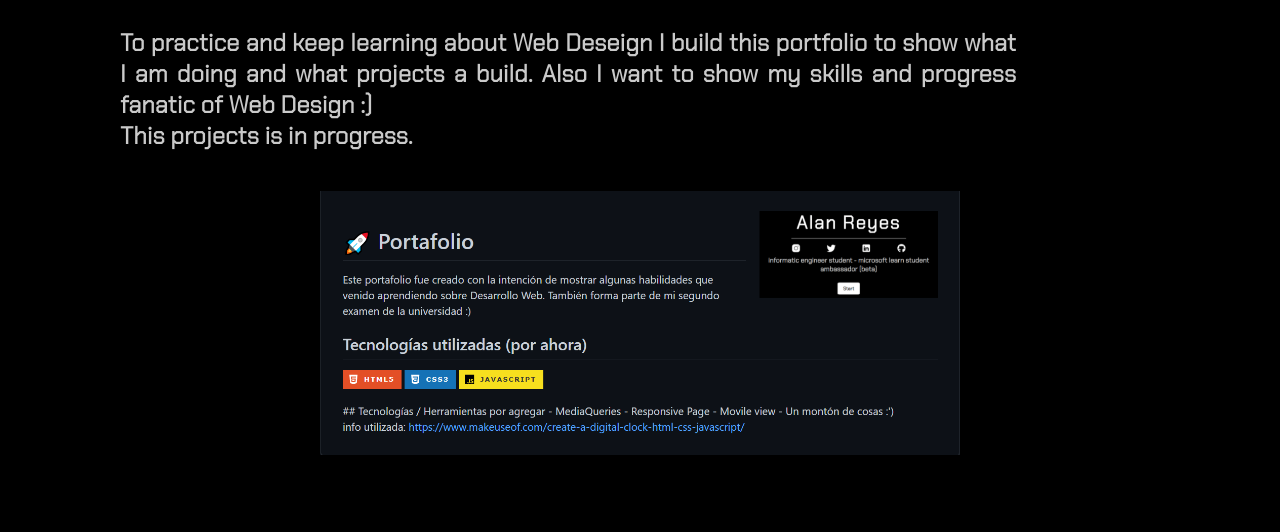
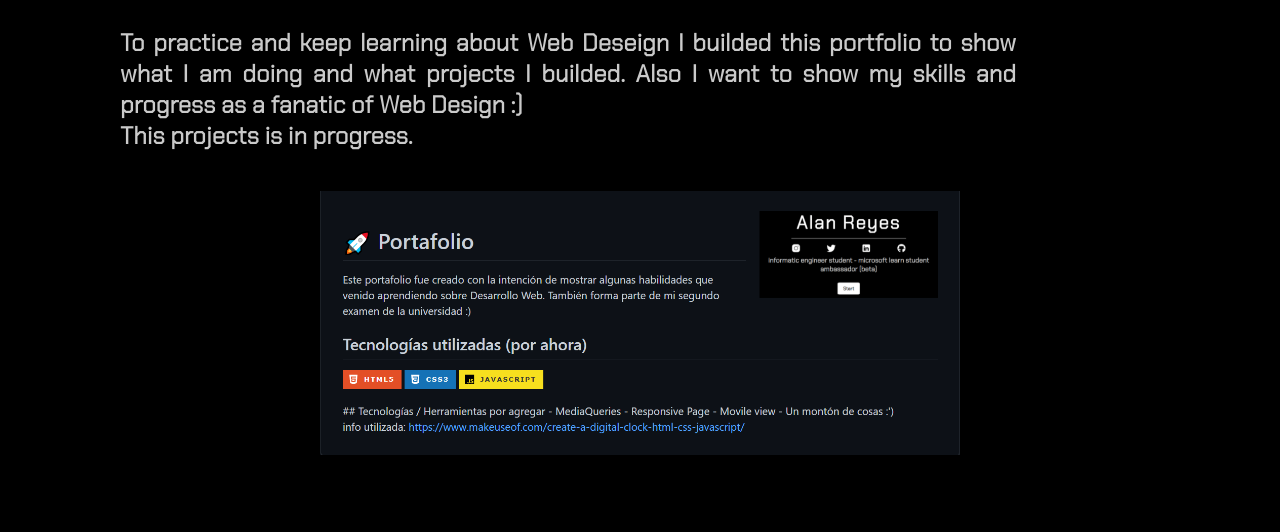
Before and after one commit to alan-reyes/Alan-Reyes.github.io, a plain HTML site: page projects.html in a window 1280 px wide. Shown: the part 242-774 px from the top of the page. Drawn offline with Linux system fonts and the light colour scheme.

Commit message:
Update projects description

```diff
--- a/projects.html
+++ b/projects.html
@@ -35,7 +35,7 @@
         <div id="project-one">
             <h2>portfolio</h2>
             <div class="description-container">
-                <p>To practice and keep learning about Web Deseign I build this portfolio to show what I am doing and what projects a build. Also I want to show my skills and progress fanatic of Web Design :)  <br>This projects is in progress.</p>
+                <p>To practice and keep learning about Web Deseign I builded this portfolio to show what I am doing and what projects I builded. Also I want to show my skills and progress as a fanatic of Web Design :)  <br>This projects is in progress.</p>
             </div>
             <!--  Gallery ----------------------------------------------------- -->
             <div class="container">
```
